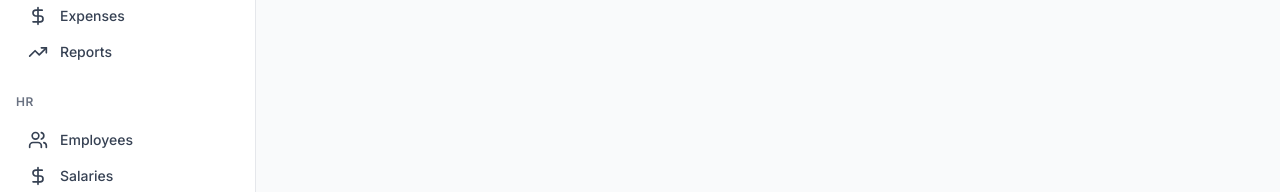
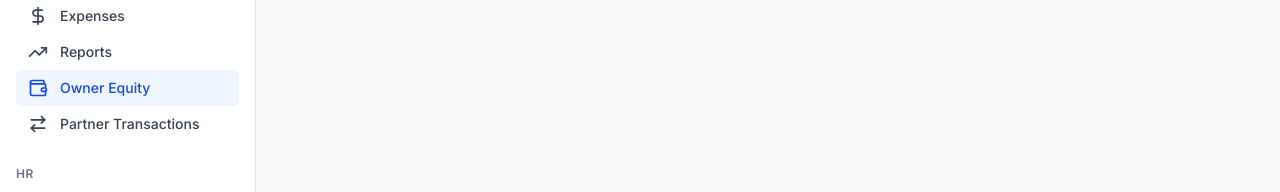
Before and after one commit to TigerDragonFury/OSS, a Next.js app: page /dashboard/finance/owner-equity in a window 1280 px wide. Shown: the part 1135-1327 px from the top of the page. Built offline with nearby package versions, Linux system fonts and the light colour scheme; no server answers; the database is empty; sample sign-in values are in the browser's storage.

Commit message:
feat: Add Owner Equity and Partner Transactions to Finance menu
- Added Wallet icon for Owner Equity link
- Added ArrowRightLeft icon for Partner Transactions link
- Both new pages now accessible from sidebar navigation

```diff
--- a/app/dashboard/layout.tsx
+++ b/app/dashboard/layout.tsx
@@ -27,7 +27,9 @@ import {
   Bell,
   ChevronDown,
   Building2,
-  RefreshCw
+  RefreshCw,
+  Wallet,
+  ArrowRightLeft
 } from 'lucide-react'
 import { useState } from 'react'
 
@@ -290,6 +292,14 @@ export default function DashboardLayout({
                 <TrendingUp className="mr-3 h-5 w-5" />
                 Reports
               </Link>
+              <Link href="/dashboard/finance/owner-equity" className={`flex items-center px-3 py-2 text-sm font-medium rounded-md ${isActive('/dashboard/finance/owner-equity') ? 'bg-blue-50 text-blue-700' : 'text-gray-700 hover:bg-gray-100'}`}>
+                <Wallet className="mr-3 h-5 w-5" />
+                Owner Equity
+              </Link>
+              <Link href="/dashboard/finance/partner-transactions" className={`flex items-center px-3 py-2 text-sm font-medium rounded-md ${isActive('/dashboard/finance/partner-transactions') ? 'bg-blue-50 text-blue-700' : 'text-gray-700 hover:bg-gray-100'}`}>
+                <ArrowRightLeft className="mr-3 h-5 w-5" />
+                Partner Transactions
+              </Link>
             </div>
 
             <div>
```
